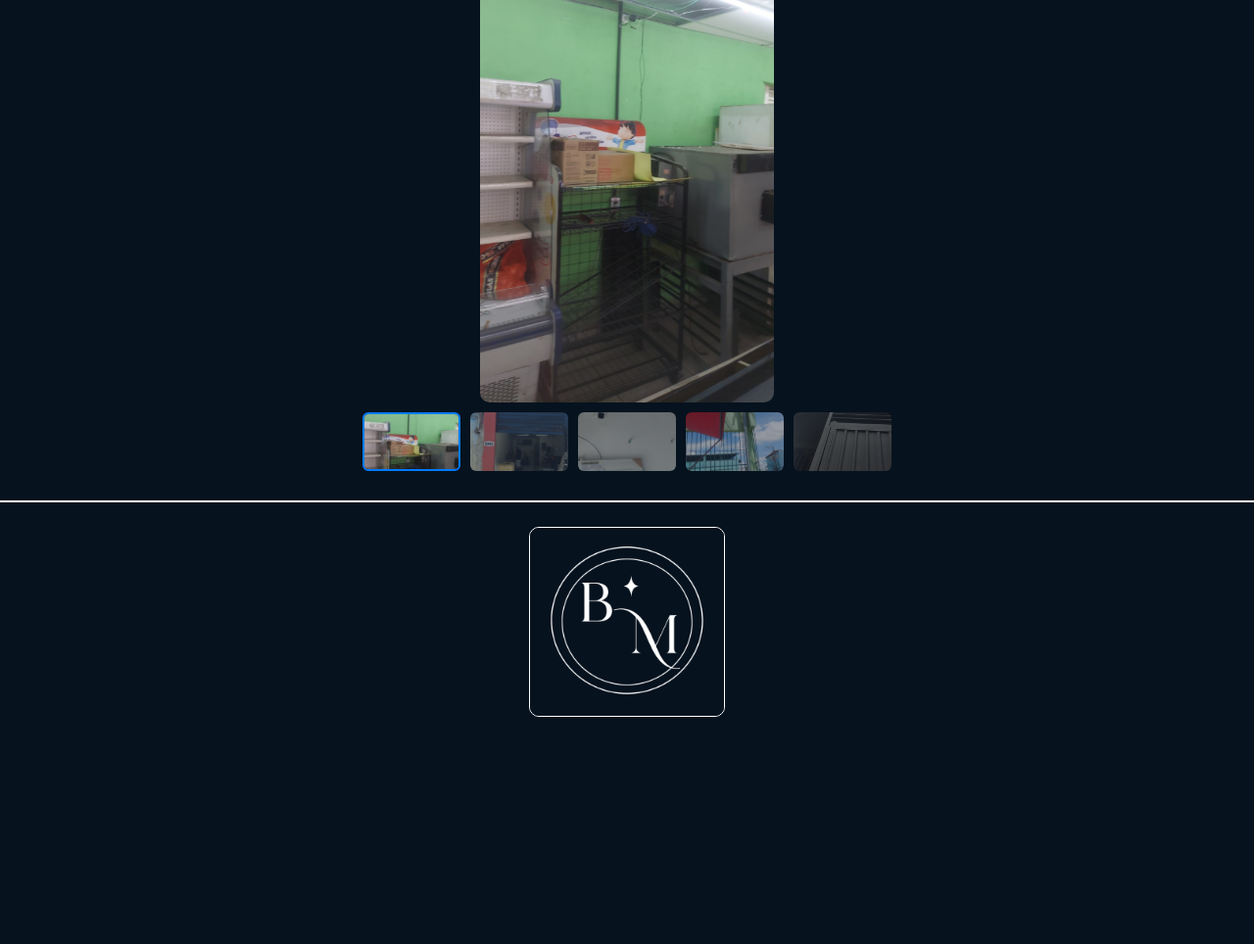
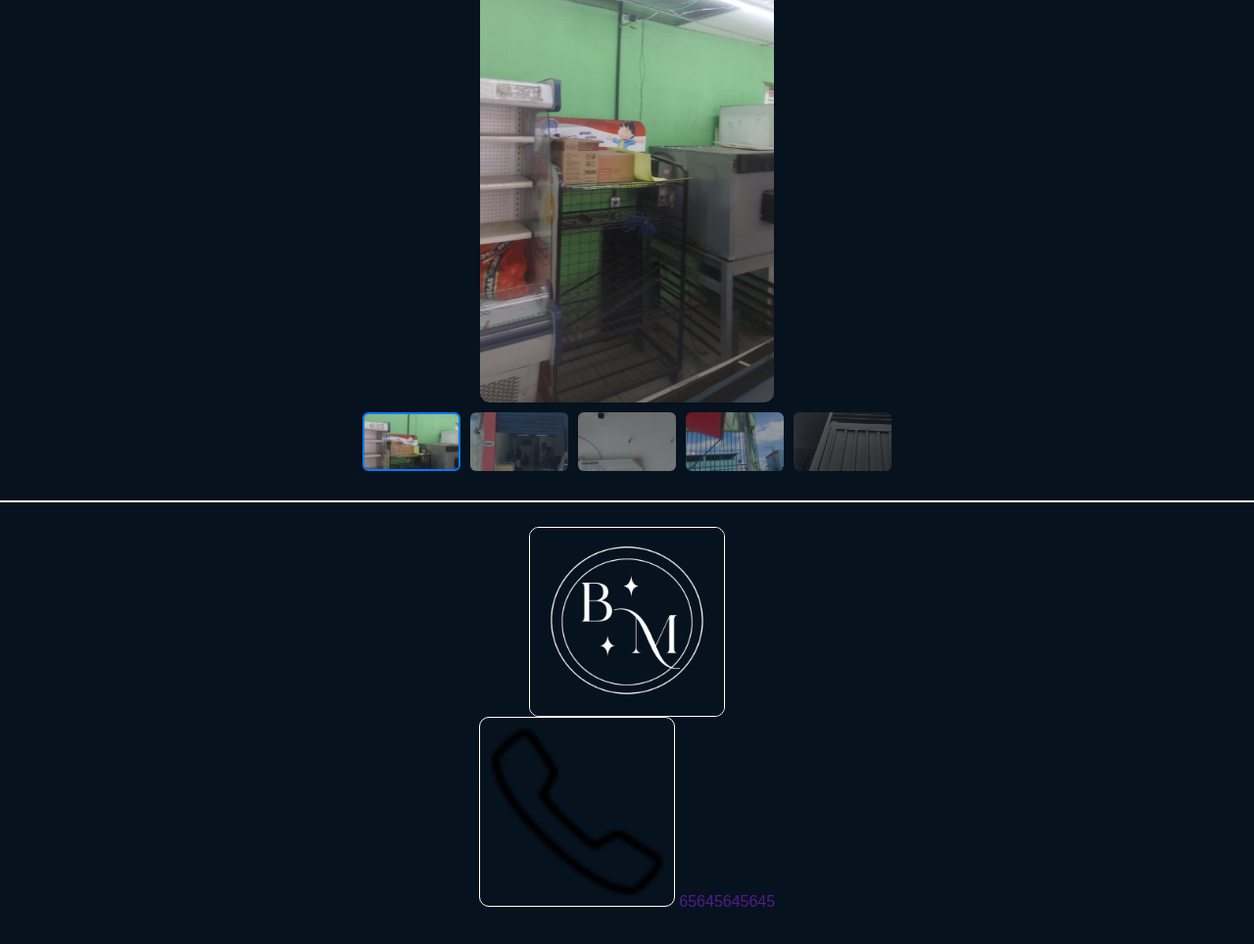
Before and after one commit to Vitorv7/cam, a plain HTML site: page index.html in a window 1280 px wide. Shown: the part 986-1950 px from the top of the page at 98% size. Drawn offline with nearby package versions, Linux system fonts and the light colour scheme; a web font is replaced by a local one.

Commit message:
alteracao de img

```diff
--- a/index.css
+++ b/index.css
@@ -261,6 +261,7 @@ body {
   align-items: center;
   justify-content: center;
   text-align: center;
+  flex-direction: column;
   /* background-color: #06121E; */
   padding: 25px;
   border-top: 2px solid var(--color-text-main);
@@ -272,6 +273,7 @@ body {
   border-radius: 10px;
 
   border: 1px solid var(--color-text-main);
+
 }
 
 
--- a/index.html
+++ b/index.html
@@ -74,7 +74,7 @@
     <!-- Sobre -->
     <section class="about">
       <div class="img-about">
-        <img src="assets/img/BM.png" alt="Logo da empresa" />
+        <img src="assets/img/logo-bm.png" alt="Logo da empresa" />
       </div>
       <div class="text-about">
         <h2>Sobre</h2>
@@ -116,7 +116,13 @@
 
     <!-- Rodapé -->
     <footer class="footer">
-        <img src="assets/img/BM.png" alt="Logo da empresa" />
+        <img src="assets/img/logo-bm.png" alt="Logo da empresa" />
+        <div class="contact">
+          <div class="contact-info">
+            <img src="assets/img/icone-phone.png" alt="">
+            <a href="">65645645645</a>
+          </div>
+        </div>
     </footer>
     <script src="main.js"></script>
   </body>
--- a/main.js
+++ b/main.js
@@ -21,18 +21,18 @@ ScrollReveal().reveal('.top-header', {
 })
 
 ScrollReveal().reveal('.footer', {
-  duration: 2000,
+  duration: 1000,
   rotate: { x: 0, y: 0, z: 0 }
 })
 
 ScrollReveal().reveal('.services-wrapper', {
-  duration: 2000
+  duration: 1000
 })
 
 ScrollReveal().reveal('.about', {
-  duration: 2000
+  duration: 1000
 })
 
 ScrollReveal().reveal('.first-section', {
-  duration: 2000
+  duration: 1000
 })
```
Also changed, not shown: assets/img/675b3eb80fe266a2a67873f0a4b2e01d.gif (deleted), assets/img/BM.png (deleted), assets/img/bg-home.jpg (deleted), assets/img/bg_img.webp (deleted), assets/img/icone-phone.png (added), assets/img/img_4.jpg (deleted), assets/img/img_5.jpg (deleted), assets/img/instagram_new.svg (deleted), assets/img/logo-bm.png (added).
